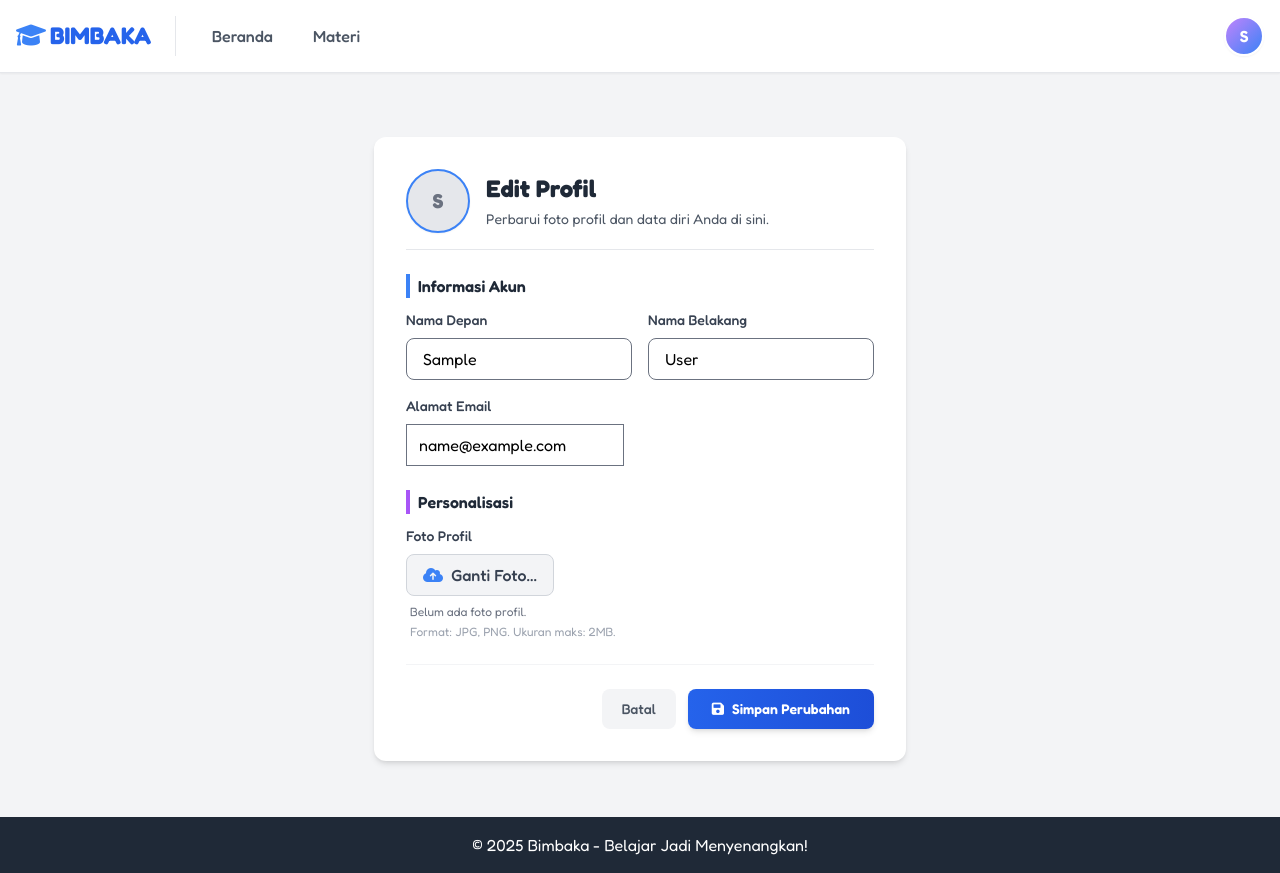
After one commit to ahmadmcer/bimbaka, a Django app: page /profil/edit/ in a window 1280 px wide. The commit adds this page. Run offline with Django 5.2, Linux system fonts and the light colour scheme; the visitor is signed in with stand-in values (Sample User, id 1); data comes from the database, SQL or seed files in the repository; some libraries are stand-ins or nearby versions.

Commit message:
add update profile

```diff
--- /dev/null
+++ b/belajar/forms.py
@@ -0,0 +1,24 @@
+from django import forms
+from django.contrib.auth.models import User
+from .models import Profile
+
+class UserUpdateForm(forms.ModelForm):
+    email = forms.EmailField()
+
+    class Meta:
+        model = User
+        fields = ['first_name', 'last_name', 'email']
+        widgets = {
+            'first_name': forms.TextInput(attrs={'class': 'w-full px-4 py-2 border rounded-lg focus:outline-none focus:ring-2 focus:ring-blue-500'}),
+            'last_name': forms.TextInput(attrs={'class': 'w-full px-4 py-2 border rounded-lg focus:outline-none focus:ring-2 focus:ring-blue-500'}),
+            'email': forms.EmailInput(attrs={'class': 'w-full px-4 py-2 border rounded-lg focus:outline-none focus:ring-2 focus:ring-blue-500'}),
+        }
+
+class ProfileUpdateForm(forms.ModelForm):
+    class Meta:
+        model = Profile
+        # HAPUS 'kelas' dari sini, sisakan 'foto' saja
+        fields = ['foto']
+        widgets = {
+            'foto': forms.FileInput(attrs={'class': 'hidden'}), # Class 'hidden' karena kita pakai tombol custom di UI
+        }
--- a/belajar/models.py
+++ b/belajar/models.py
@@ -383,3 +383,28 @@ class KemajuanBelajar(models.Model):
         status = 'Selesai' if self.is_selesai else f'{self.progress_persentase}%'
         nama = self.user.get_full_name() or self.user.username
         return f'{nama} - {self.get_materi_display()} ({status})'
+
+
+class Profile(models.Model):
+    KELAS_CHOICES = [
+        ('kelas_2', 'Kelas 2'),
+        ('kelas_3', 'Kelas 3'),
+    ]
+
+    user = models.OneToOneField(
+        User,
+        on_delete=models.CASCADE,
+        related_name='profile'
+    )
+    kelas = models.CharField(
+        max_length=50,
+        choices=KELAS_CHOICES,
+        blank=True,
+        null=True,
+        verbose_name='Kelas'
+    )
+    # Tambahkan field ini:
+    foto = models.ImageField(upload_to='profile_pics', blank=True, null=True, verbose_name='Foto Profil')
+
+    created_at = models.DateTimeField(auto_now_add=True)
+    updated_at = models.DateTimeField(auto_now=True)
--- a/belajar/templates/base.html
+++ b/belajar/templates/base.html
@@ -84,11 +84,19 @@
         <div class="flex items-center space-x-4">
            {% if user.is_authenticated %}
             <div class="relative">
-                <button id="avatar-button" class="w-10 h-10 rounded-full bg-gradient-to-br from-purple-400 to-blue-500 flex items-center justify-center text-white font-semibold focus:outline-none flex-shrink-0">
-                  {{ user.first_name|first|upper }}
+                <button id="avatar-button" class="w-10 h-10 rounded-full bg-gradient-to-br from-purple-400 to-blue-500 flex items-center justify-center text-white font-semibold focus:outline-none flex-shrink-0 overflow-hidden border-2 border-white shadow-sm">
+                    {% if user.profile.foto %}
+                        <img src="{{ user.profile.foto.url }}" alt="Avatar" class="w-full h-full object-cover">
+                    {% else %}
+                        {{ user.first_name|first|upper }}
+                    {% endif %}
                 </button>
                 <div id="avatar-dropdown" class="absolute right-0 mt-2 w-48 bg-white rounded-md shadow-lg py-1 hidden z-50">
-                  <a href="{% url 'keluar' %}" class="block px-4 py-2 text-sm text-gray-700 hover:bg-gray-100">Keluar</a>
+                    <a href="{% url 'edit_profile' %}" class="block px-4 py-2 text-sm text-gray-700 hover:bg-gray-100">
+                        <i class="fa-solid fa-user-gear mr-2"></i>Edit Profil
+                    </a>
+                    <div class="border-t border-gray-100 my-1"></div>
+                    <a href="{% url 'keluar' %}" class="block px-4 py-2 text-sm text-red-600 hover:bg-red-50">Keluar</a>
                 </div>
             </div>
            {% endif %}
--- /dev/null
+++ b/belajar/templates/pages/auth/edit_profile.html
@@ -0,0 +1,110 @@
+{% extends 'base.html' %}
+
+{% block title %}Edit Profil - Bimbaka{% endblock %}
+
+{% block content %}
+<div class="max-w-2xl mx-auto bg-white p-8 rounded-xl shadow-md mt-10">
+
+    <div class="mb-6 border-b pb-4 flex items-center space-x-4">
+        <div class="w-16 h-16 rounded-full overflow-hidden border-2 border-blue-500 bg-gray-200 flex-shrink-0 shadow-sm">
+            {% if user.profile.foto %}
+                <img src="{{ user.profile.foto.url }}" alt="Foto Profil" class="w-full h-full object-cover">
+            {% else %}
+                <div class="w-full h-full flex items-center justify-center text-gray-500 text-xl font-bold">
+                    {{ user.first_name|first|upper }}
+                </div>
+            {% endif %}
+        </div>
+
+        <div>
+            <h2 class="text-2xl font-bold text-gray-800">Edit Profil</h2>
+            <p class="text-gray-600 text-sm mt-1">Perbarui foto profil dan data diri Anda di sini.</p>
+        </div>
+    </div>
+
+    {% if messages %}
+        {% for message in messages %}
+            <div class="mb-4 p-4 rounded-md border {% if message.tags == 'success' %}bg-green-50 border-green-200 text-green-700{% else %}bg-red-50 border-red-200 text-red-700{% endif %}">
+                <div class="flex items-center">
+                    {% if message.tags == 'success' %}
+                        <i class="fa-solid fa-check-circle mr-2"></i>
+                    {% else %}
+                        <i class="fa-solid fa-triangle-exclamation mr-2"></i>
+                    {% endif %}
+                    {{ message }}
+                </div>
+            </div>
+        {% endfor %}
+    {% endif %}
+
+    <form method="POST" enctype="multipart/form-data">
+        {% csrf_token %}
+
+        <h3 class="text-gray-800 font-semibold mb-3 border-l-4 border-blue-500 pl-2">Informasi Akun</h3>
+
+        <div class="grid grid-cols-1 md:grid-cols-2 gap-4 mb-4">
+            <div>
+                <label class="block text-gray-700 font-medium mb-2 text-sm">Nama Depan</label>
+                {{ u_form.first_name }}
+            </div>
+            <div>
+                <label class="block text-gray-700 font-medium mb-2 text-sm">Nama Belakang</label>
+                {{ u_form.last_name }}
+            </div>
+        </div>
+
+        <div class="mb-6">
+            <label class="block text-gray-700 font-medium mb-2 text-sm">Alamat Email</label>
+            {{ u_form.email }}
+        </div>
+
+        <h3 class="text-gray-800 font-semibold mb-3 border-l-4 border-purple-500 pl-2 mt-6">Personalisasi</h3>
+
+        <div class="mb-4">
+            <label class="block text-gray-700 font-medium mb-2 text-sm">Foto Profil</label>
+            <div class="flex items-center space-x-3">
+                <label class="cursor-pointer bg-gray-100 hover:bg-gray-200 text-gray-700 font-medium py-2 px-4 rounded-lg border border-gray-300 transition-colors flex items-center">
+                    <i class="fa-solid fa-cloud-arrow-up mr-2 text-blue-500"></i> Ganti Foto...
+                    <span class="hidden">{{ p_form.foto }}</span>
+                </label>
+
+                {% if user.profile.foto %}
+                    <a href="{% url 'hapus_foto_profil' %}"
+                       onclick="return confirm('Apakah Anda yakin ingin menghapus foto profil ini?')"
+                       class="bg-red-50 hover:bg-red-100 text-red-600 font-medium py-2 px-4 rounded-lg border border-red-200 transition-colors flex items-center"
+                       title="Hapus Foto Saat Ini">
+                        <i class="fa-solid fa-trash-can mr-2"></i> Hapus
+                    </a>
+                {% endif %}
+            </div>
+
+            <p class="text-xs text-gray-500 mt-2 ml-1" id="file-name">
+                {% if user.profile.foto %}
+                    Foto saat ini: <span class="font-medium text-gray-700">{{ user.profile.foto.name }}</span>
+                {% else %}
+                    Belum ada foto profil.
+                {% endif %}
+            </p>
+            <p class="text-xs text-gray-400 mt-1 ml-1">Format: JPG, PNG. Ukuran maks: 2MB.</p>
+        </div>
+
+        <hr class="my-6 border-gray-100">
+
+        <div class="flex items-center justify-end space-x-3">
+            <a href="{% url 'beranda' %}" class="px-5 py-2.5 text-gray-600 bg-gray-100 rounded-lg hover:bg-gray-200 transition font-medium text-sm">
+                Batal
+            </a>
+            <button type="submit" class="px-6 py-2.5 bg-gradient-to-r from-blue-600 to-blue-700 text-white font-semibold rounded-lg hover:from-blue-700 hover:to-blue-800 transition shadow-md text-sm flex items-center">
+                <i class="fa-solid fa-save mr-2"></i> Simpan Perubahan
+            </button>
+        </div>
+    </form>
+</div>
+
+<script>
+    document.querySelector('input[type="file"]').addEventListener('change', function(e) {
+        var fileName = e.target.files[0] ? e.target.files[0].name : "Belum ada file dipilih";
+        document.getElementById('file-name').innerHTML = 'File terpilih: <span class="font-medium text-blue-600">' + fileName + '</span>';
+    });
+</script>
+{% endblock %}
--- a/belajar/urls.py
+++ b/belajar/urls.py
@@ -25,5 +25,7 @@ urlpatterns = [
     # Authentication
     path('masuk/', views.masuk, name='masuk'),
     path('daftar/', views.daftar, name='daftar'),
-    path('keluar/', views.keluar, name='keluar'),  # <--- INI KABELNYA
+    path('keluar/', views.keluar, name='keluar'),
+    path('profil/edit/', views.edit_profile, name='edit_profile'),
+    path('profil/hapus-foto/', views.hapus_foto_profil, name='hapus_foto_profil'),
 ]
--- a/belajar/views.py
+++ b/belajar/views.py
@@ -8,6 +8,8 @@ from django.contrib import messages
 from .models import Profile, NilaiEvaluasi, JawabanEvaluasi, KemajuanBelajar, NilaiEvaluasiPerMateri
 from django.http import HttpResponse
 from openpyxl import Workbook
+from .forms import UserUpdateForm, ProfileUpdateForm
+
 
 
 # FUNGSI HELPER UNTUK CEK GURU
@@ -777,3 +779,46 @@ def get_mini_quiz(kelas, materi_id):
         'answers': answers,
         'total_pairs': len(pairs)
     }
+
+@login_required
+def edit_profile(request):
+    if request.method == 'POST':
+        u_form = UserUpdateForm(request.POST, instance=request.user)
+        # Perhatikan penambahan request.FILES di baris bawah ini untuk menangani gambar
+        profile, created = Profile.objects.get_or_create(user=request.user)
+        p_form = ProfileUpdateForm(request.POST, request.FILES, instance=profile)
+
+        if u_form.is_valid() and p_form.is_valid():
+            u_form.save()
+            p_form.save()
+            messages.success(request, 'Profil berhasil diperbarui!')
+            return redirect('edit_profile')
+    else:
+        profile, created = Profile.objects.get_or_create(user=request.user)
+        u_form = UserUpdateForm(instance=request.user)
+        p_form = ProfileUpdateForm(instance=profile)
+
+    context = {
+        'u_form': u_form,
+        'p_form': p_form
+    }
+    return render(request, 'pages/auth/edit_profile.html', context)
+
+
+@login_required
+def hapus_foto_profil(request):
+    """Menghapus foto profil pengguna."""
+    try:
+        profile = request.user.profile
+        if profile.foto:
+            # Hapus file fisik dan set field ke None
+            profile.foto.delete(save=False)
+            profile.foto = None
+            profile.save()
+            messages.success(request, 'Foto profil berhasil dihapus.')
+        else:
+            messages.warning(request, 'Anda belum memiliki foto profil.')
+    except Profile.DoesNotExist:
+        messages.error(request, 'Profil tidak ditemukan.')
+
+    return redirect('edit_profile')
--- a/bimbaka/settings.py
+++ b/bimbaka/settings.py
@@ -148,6 +148,10 @@ LOGIN_URL = 'masuk'
 LOGIN_REDIRECT_URL = 'beranda'
 LOGOUT_REDIRECT_URL = 'masuk'
 
+# Konfigurasi Media (Upload User)
+MEDIA_URL = '/media/'
+MEDIA_ROOT = BASE_DIR / 'media'
+
 # Security settings for production
 
 if not DEBUG:
--- a/bimbaka/urls.py
+++ b/bimbaka/urls.py
@@ -16,8 +16,13 @@ Including another URLconf
 """
 from django.contrib import admin
 from django.urls import include, path
+from django.conf import settings
+from django.conf.urls.static import static
 
 urlpatterns = [
     path('admin/', admin.site.urls),
     path('', include('belajar.urls')),
 ]
+
+if settings.DEBUG:
+    urlpatterns += static(settings.MEDIA_URL, document_root=settings.MEDIA_ROOT)
```
